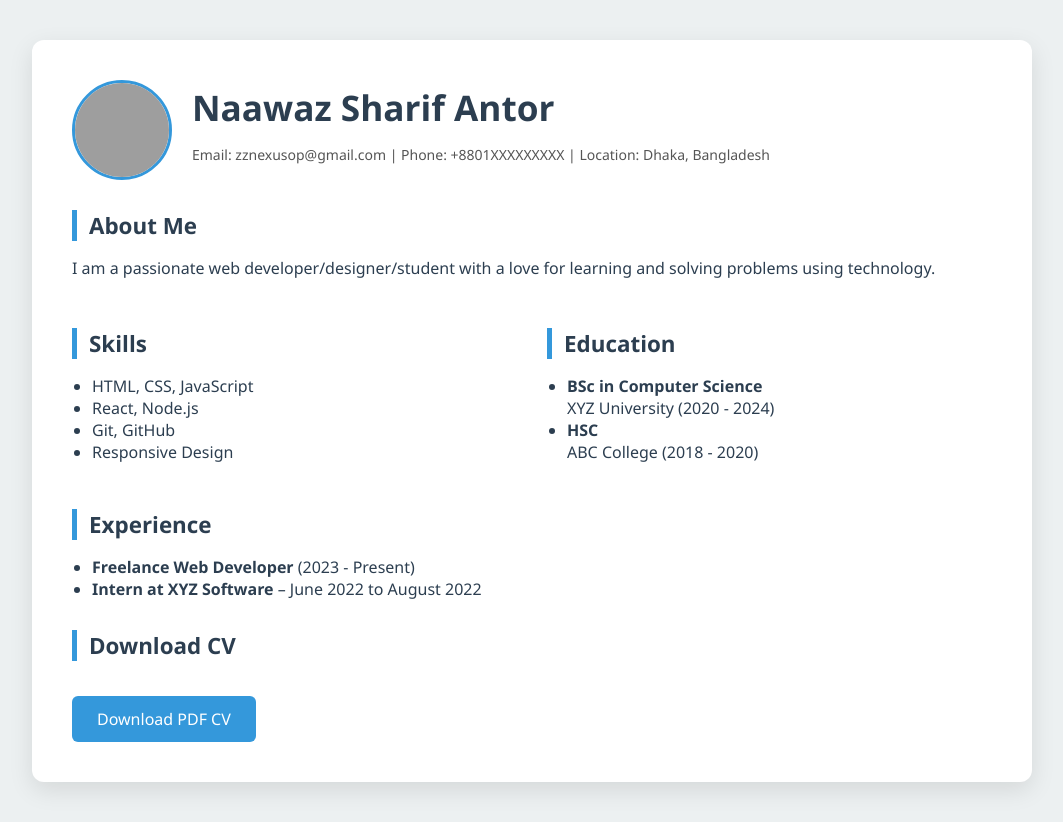
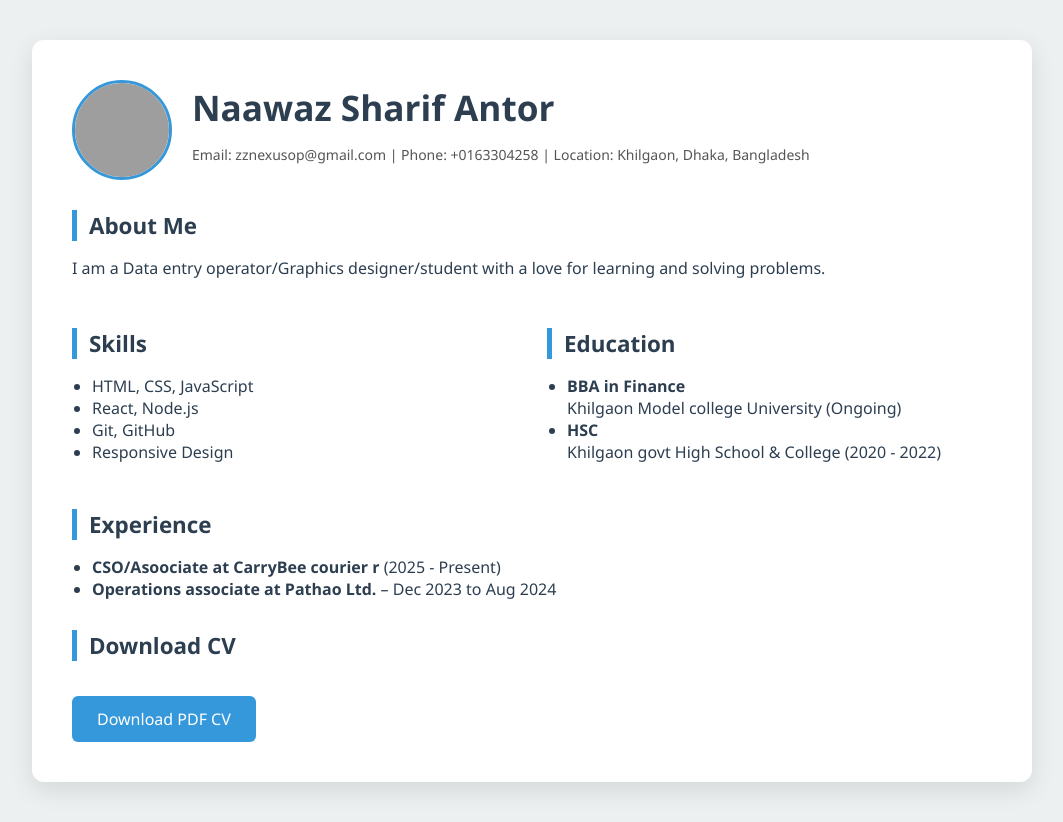
Before and after one commit to zzneusop/zznexusop.github.io, a plain HTML site: page index.html in a window 1280 px wide. Shown: the whole page, without its empty margins (108-1171 px from the left). Drawn offline with Linux system fonts and the light colour scheme; grey boxes are pictures that could not be loaded.

Commit message:
index.html

```diff
--- a/index.html
+++ b/index.html
@@ -92,13 +92,13 @@
       <img src="https://media.discordapp.net/attachments/823220386674114610/1367913987991408683/494815103_1233171485476926_7419159451328251618_n.jpg?ex=681650ad&is=6814ff2d&hm=089f336397351d7e11a2452cf43ef5284898629116ba65624643eb8c2af86de5&=&format=webp&width=626&height=940" alt="Profile" class="profile-img" />
       <div>
         <h1>Naawaz Sharif Antor</h1>
-        <p class="contact">Email: zznexusop@gmail.com | Phone: +8801XXXXXXXXX | Location: Dhaka, Bangladesh</p>
+        <p class="contact">Email: zznexusop@gmail.com | Phone: +0163304258 | Location: Khilgaon, Dhaka, Bangladesh</p>
       </div>
     </header>
 
     <div class="section">
       <h2>About Me</h2>
-      <p>I am a passionate web developer/designer/student with a love for learning and solving problems using technology.</p>
+      <p>I am a Data entry operator/Graphics designer/student with a love for learning and solving problems.</p>
     </div>
 
     <div class="section two-column">
@@ -114,8 +114,8 @@
       <div>
         <h2>Education</h2>
         <ul>
-          <li><strong>BSc in Computer Science</strong><br />XYZ University (2020 - 2024)</li>
-          <li><strong>HSC</strong><br />ABC College (2018 - 2020)</li>
+          <li><strong>BBA in Finance</strong><br />Khilgaon Model college University (Ongoing)</li>
+          <li><strong>HSC</strong><br />Khilgaon govt High School & College (2020 - 2022)</li>
         </ul>
       </div>
     </div>
@@ -123,8 +123,8 @@
     <div class="section">
       <h2>Experience</h2>
       <ul>
-        <li><strong>Freelance Web Developer</strong> (2023 - Present)</li>
-        <li><strong>Intern at XYZ Software</strong> – June 2022 to August 2022</li>
+        <li><strong>CSO/Asoociate at CarryBee courier r</strong> (2025 - Present)</li>
+        <li><strong>Operations associate at Pathao Ltd. </strong> – Dec 2023 to Aug 2024</li>
       </ul>
     </div>
 
```
